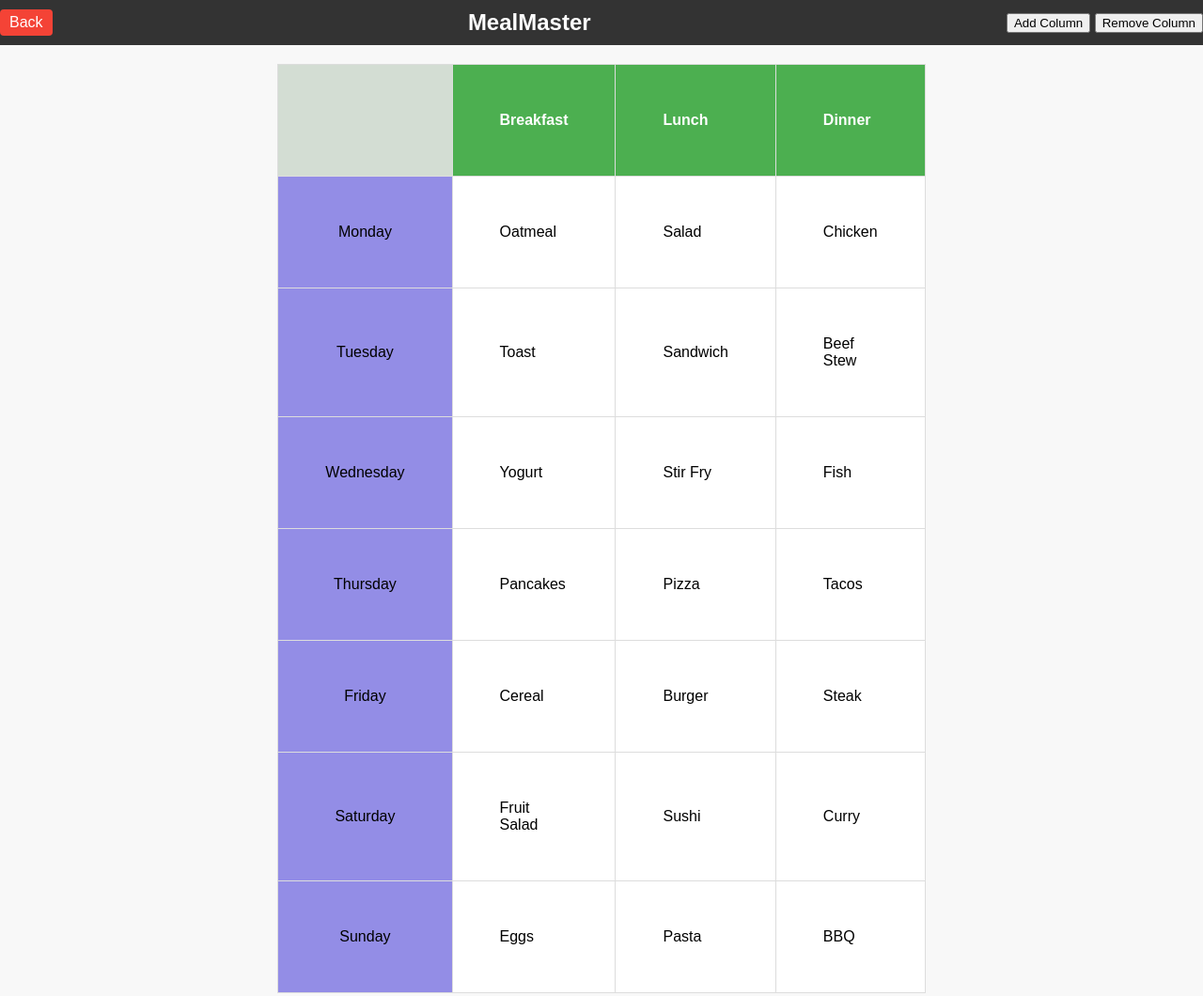
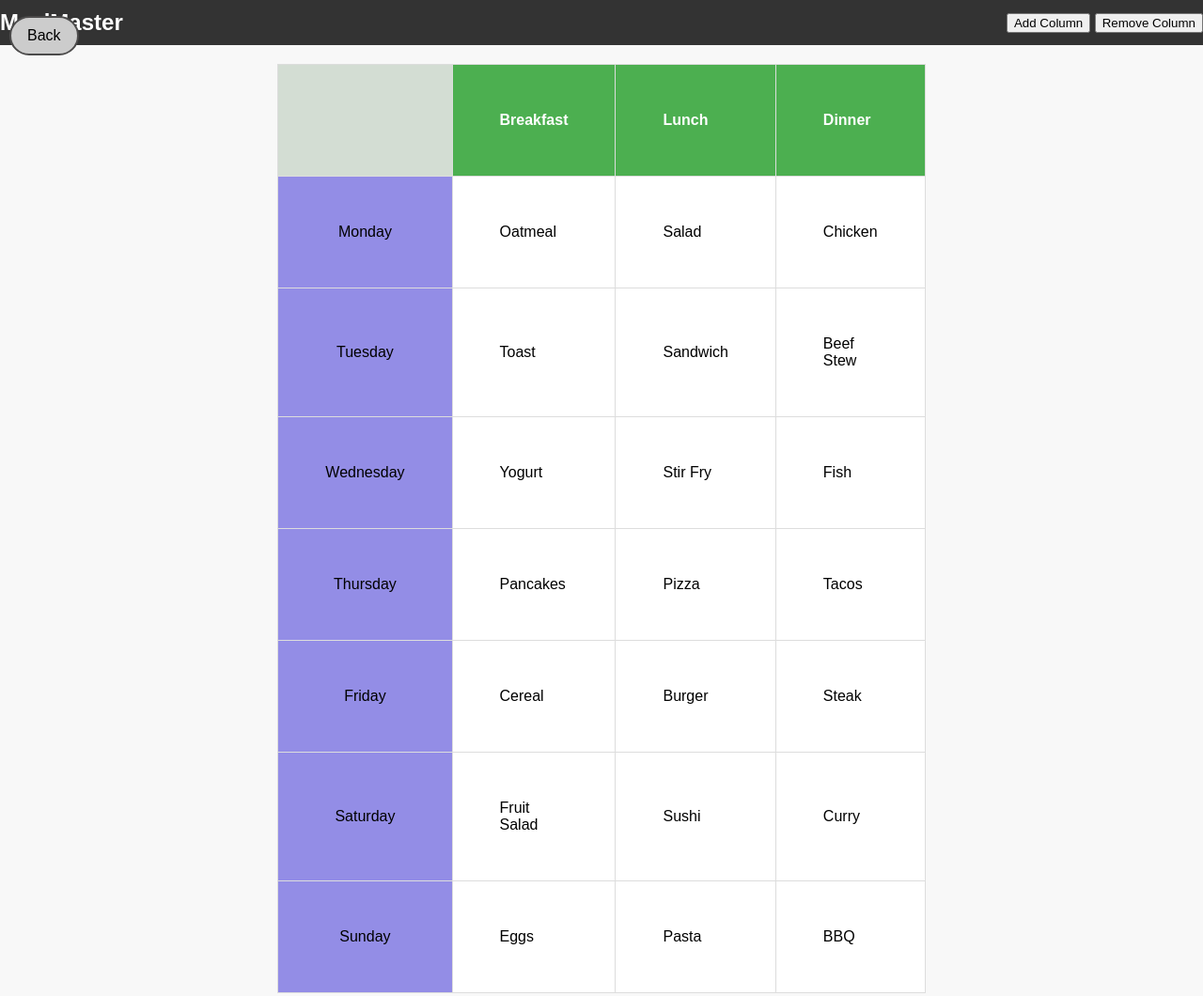
Before and after one commit to andytran3/481A2, a plain HTML site: page Meal Plan Page/meal_plan.html in a window 1280 px wide. Shown: the whole page at 94% size. Drawn offline with Linux system fonts and the light colour scheme.

Commit message:
Changed the style of the back back

```diff
--- a/Meal Plan Page/styles.css
+++ b/Meal Plan Page/styles.css
@@ -25,11 +25,15 @@ th:first-child {
     align-items: center;
   }
   .navbar a {
-    color: white;
+    position: absolute;
+    top: 17px;
+    left: 10px;
+    padding: 10px 17px;
+    background-color: #ccc;
     text-decoration: none;
-    padding: 5px 10px;
-    background-color: #f44336; /* Red */
-    border-radius: 4px;
+    color: #000;
+    border: 2px solid #4c4b4b;
+    border-radius: 100px;
   }
   .navbar h1 {
     margin: 0;
```
